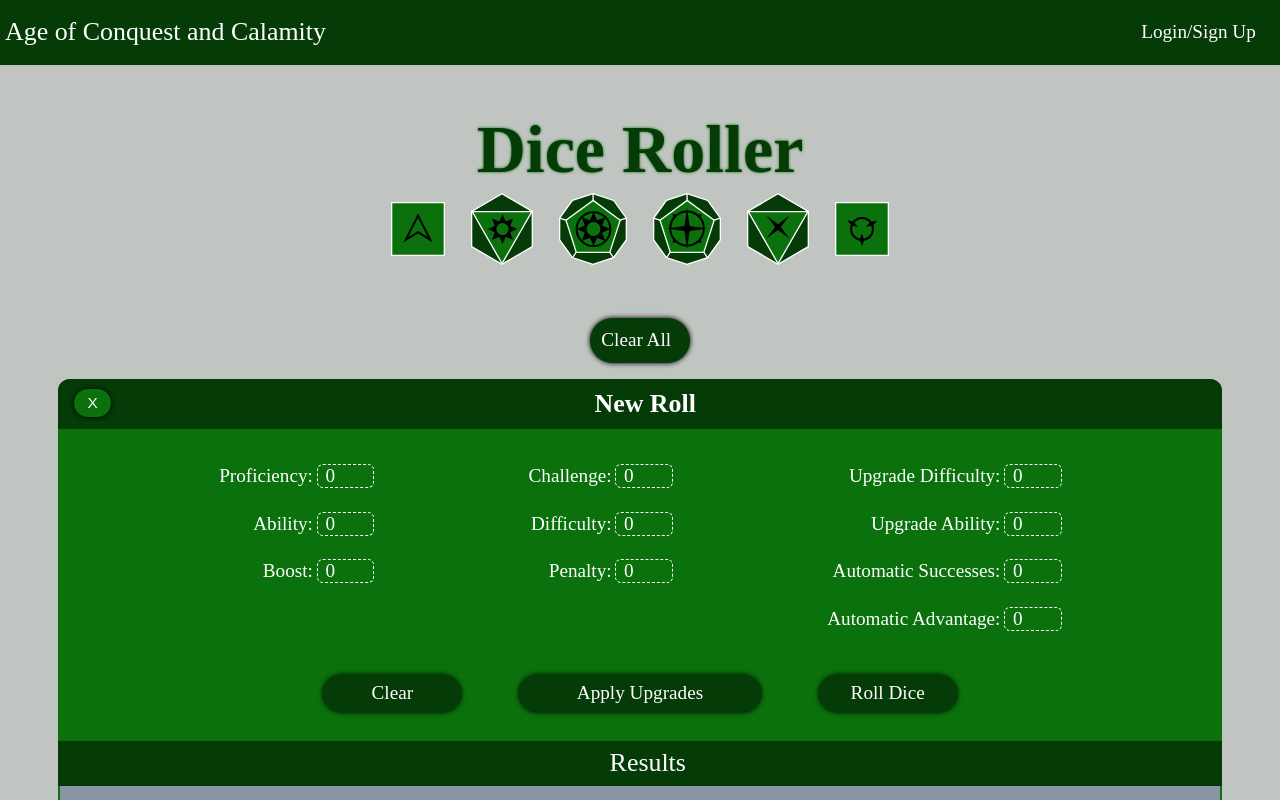
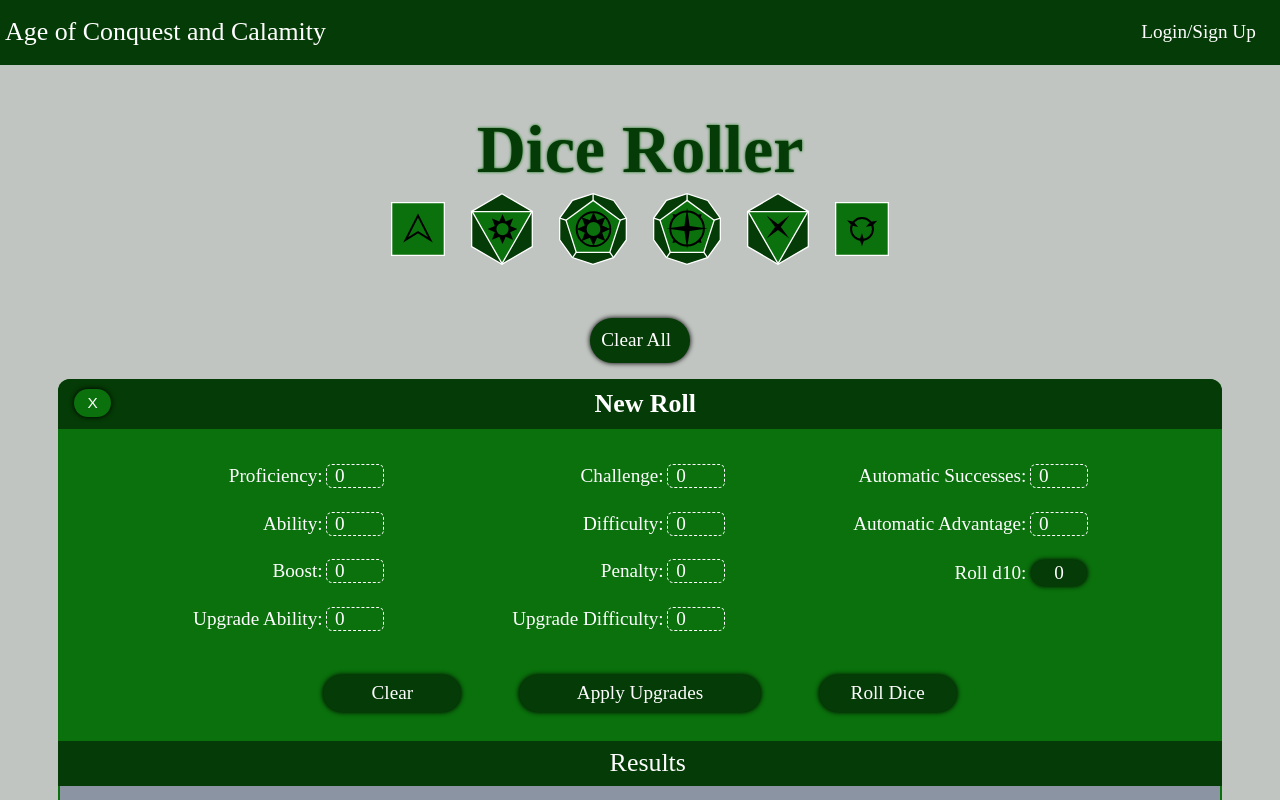
Before and after one commit to WickerPrison/AoCaCWebsite, a React (Vite) app in the folder client/: page /DiceRoller in a window 1280 px wide. Both pictures are taken after a click on the button "+ New Roll". Shown: the top 800 px of the page. Built offline with nearby package versions, Linux system fonts and the light colour scheme; a web font is replaced by a local one.

Commit message:
added d10 roller

```diff
--- a/client/src/components/roll.css
+++ b/client/src/components/roll.css
@@ -25,6 +25,12 @@
 
 #dice-roller input[type="text"]:focus-visible, #dice-roller input[type="text"]:hover{
     outline: white dashed 1px;
+}
+
+#dice-roller .d10-button{
+    width: calc(var(--baseTextSize) * 2.5 + 0.4em);
+    padding: 0.1em 0;
+    pointer-events: auto;
 }
 
 #dice-roller .remove-button{
--- a/client/src/components/roll.jsx
+++ b/client/src/components/roll.jsx
@@ -7,6 +7,7 @@ import RollerResult from './rollerResult';
 
 export default function Roll({roll, update, fixedCard=false}){
     let [results, setResults] = useState(new ResultData());
+    let [d10val, setd10val] = useState(0);
 
     let styles;
     if(fixedCard){
@@ -48,6 +49,12 @@ export default function Roll({roll, update, fixedCard=false}){
         update.updateRoll(temp);
     }
 
+    function rolld10(){
+        console.log("clicked");
+        var randInt = Math.floor(Math.random() * 10) + 1;
+        setd10val(randInt);
+    }
+
     return (
         <div id="dice-roller" className="box roll-box" style={styles.fixedCard}>
             <button className="remove-button" onClick={e =>update.removeRoll(roll.index)}>X</button>
@@ -59,17 +66,18 @@ export default function Roll({roll, update, fixedCard=false}){
                     <h4>Proficiency: <input className="proficiency" type="number" value={roll.proficiency} min="0" onChange={e => updateRoll("proficiency", e.target.value)}/></h4>
                     <h4>Ability: <input className="ability" type="number" value={roll.ability} min="0" onChange={e => updateRoll("ability", e.target.value)}/></h4>
                     <h4>Boost: <input className="boost" type="number" value={roll.boost} min="0" onChange={e => updateRoll("boost", e.target.value)}/></h4>
+                    <h4>Upgrade Ability: <input className="upgrade-abil" type="number" value={roll.upgradeAbility} min="0" onChange={e => updateRoll("upgradeAbility", e.target.value)}/></h4>
                 </div>
                 <div className="input-column">
                     <h4>Challenge: <input className="challenge" type="number" value={roll.challenge} min="0" onChange={e => updateRoll("challenge", e.target.value)}/></h4>
                     <h4>Difficulty: <input className="difficulty" type="number" value={roll.difficulty} min="0" onChange={e => updateRoll("difficulty", e.target.value)}/></h4>
                     <h4>Penalty: <input className="penalty" type="number" value={roll.penalty} min="0" onChange={e => updateRoll("penalty", e.target.value)}/></h4>
+                    <h4>Upgrade Difficulty: <input className="upgrade-diff" type="number" value={roll.upgradeDifficulty} min="0" onChange={e => updateRoll("upgradeDifficulty", e.target.value)}/></h4>
                 </div>
                 <div className="input-column">
-                    <h4>Upgrade Difficulty: <input className="upgrade-diff" type="number" value={roll.upgradeDifficulty} min="0" onChange={e => updateRoll("upgradeDifficulty", e.target.value)}/></h4>
-                    <h4>Upgrade Ability: <input className="upgrade-abil" type="number" value={roll.upgradeAbility} min="0" onChange={e => updateRoll("upgradeAbility", e.target.value)}/></h4>
                     <h4>Automatic Successes: <input className="auto-success" type="number" value={roll.autoSuccess} onChange={e => updateRoll("autoSuccess", e.target.value)}/></h4>
                     <h4>Automatic Advantage: <input className="auto-advantage" type="number" value={roll.autoAdvantage} onChange={e => updateRoll("autoAdvantage", e.target.value)}/></h4>
+                    <h4>Roll d10: <button className='small-button d10-button' onClick={rolld10}>{d10val}</button></h4>
                 </div>
             </div>
             <div className="button-box">
```
